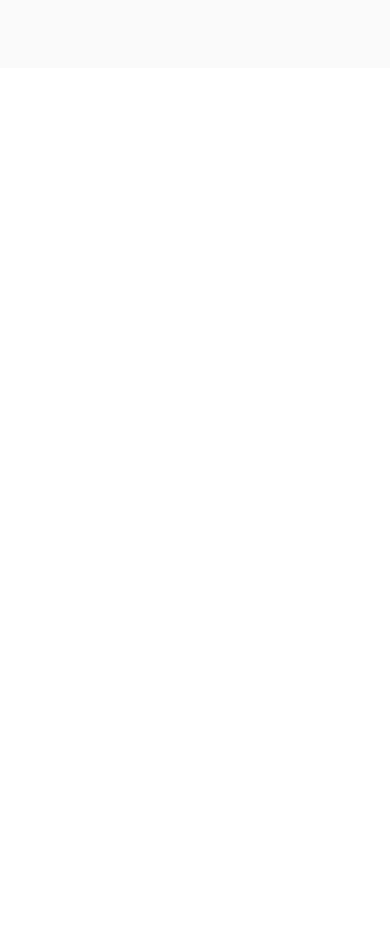
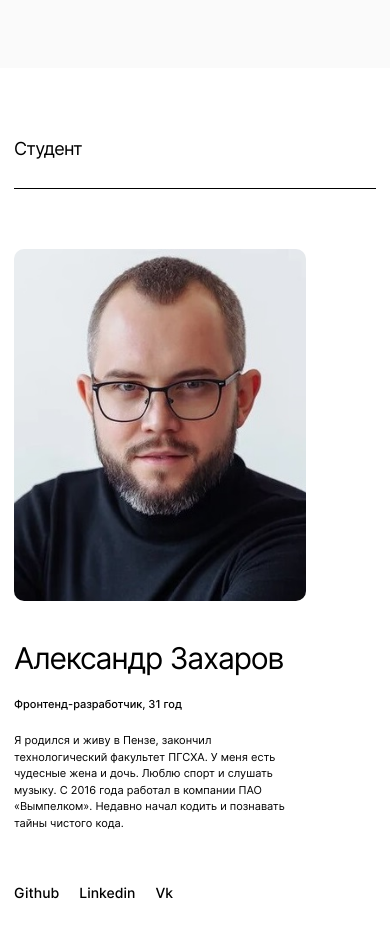
Before and after one commit to alexzkv/movies-explorer-frontend, a React (Create React App) app: page / in a window 390 px wide. Shown: the part 1860-2798 px from the top of the page. Before the commit the page ends 1928 px from the top, so only its background shows below. Built offline with nearby package versions, Linux system fonts and the light colour scheme.

Commit message:
feat: add aboutme component

```diff
--- a/src/components/AboutMe/AboutMe.css
+++ b/src/components/AboutMe/AboutMe.css
@@ -0,0 +1,126 @@
+.about-me {
+  padding: 110px 70px 101px;
+}
+
+.about-me__box {
+  display: flex;
+  justify-content: space-between;
+  margin-top: 66px;
+}
+
+.about-me__name {
+  font-weight: 400;
+  font-size: 50px;
+  line-height: 1.16;
+  letter-spacing: -0.04em;
+}
+
+.about-me__profession {
+  margin-top: 18px;
+  font-weight: 500;
+  font-size: 18px;
+  line-height: 1.11;
+}
+
+.about-me__description {
+  margin-top: 26px;
+  max-width: 600px;
+  font-weight: 400;
+  font-size: 14px;
+  line-height: 1.57;
+}
+
+.about-me__list {
+  display: flex;
+  margin-top: 120px;
+  list-style-type: none;
+}
+
+.about-me__social-network {
+  margin-right: 20px;
+  text-decoration: none;
+  font-weight: 500;
+  font-size: 14px;
+  line-height: 1.21;
+  color: #000;
+}
+
+.about-me__social-network:hover {
+  opacity: .7;
+}
+
+.about-me__photo {
+  width: 270px;
+  height: 327px;
+  object-fit: cover;
+  border-radius: 10px;
+}
+
+@media screen and (max-width: 1023px) {
+  .about-me {
+    padding: 90px 50px 91px;
+  }
+
+  .about-me__name {
+    font-size: 40px;
+    line-height: 1;
+  }
+
+  .about-me__profession {
+    margin-top: 16px;
+    font-size: 12px;
+    line-height: 1.5;
+  }
+
+  .about-me__description {
+    margin-top: 20px;
+    max-width: 364px;
+    font-size: 12px;
+    line-height: 1.5;
+  }
+
+  .about-me__list {
+    margin-top: 104px;
+  }
+
+  .about-me__photo {
+    width: 255px;
+    height: 307px;
+  }
+}
+
+@media screen and (max-width: 550px) {
+  .about-me {
+    padding: 70px 14px;
+  }
+
+  .about-me__box {
+    flex-direction: column-reverse;
+    margin-top: 60px;
+  }
+
+  .about-me__name {
+    margin-top: 39px;
+    font-size: 30px;
+    line-height: 1.2;
+  }
+
+  .about-me__profession {
+    margin-top: 20px;
+    font-size: 11px;
+  }
+
+  .about-me__description {
+    max-width: 292px;
+    font-size: 11px;
+  }
+
+  .about-me__list {
+    margin-top: 52px;
+  }
+
+  .about-me__photo {
+    width: 292px;
+    height: 352px;
+  }
+}
--- a/src/components/AboutMe/AboutMe.js
+++ b/src/components/AboutMe/AboutMe.js
@@ -0,0 +1,44 @@
+import './AboutMe.css';
+import Photo from '../../images/IMG_4455.JPG';
+
+export default function AboutMe() {
+  return (
+    <section className='about-me'>
+      <h2 className='section__title'>Студент</h2>
+      <div className='about-me__box'>
+        <div className='about-me__info'>
+          <h3 className='about-me__name'>Александр Захаров</h3>
+          <p className='about-me__profession'>Фронтенд-разработчик, 31 год</p>
+          <p className='about-me__description'>Я родился и живу в Пензе, закончил технологический факультет ПГСХА. У меня есть чудесные жена и дочь. Люблю спорт и слушать музыку. С 2016 года работал в компании ПАО «Вымпелком». Недавно начал кодить и познавать тайны чистого кода.</p>
+          <ul className='about-me__list'>
+            <li>
+              <a
+                href='https://github.com/alexzkv'
+                target='_blank'
+                rel='noreferrer'
+                className='about-me__social-network'
+              >Github</a>
+            </li>
+            <li>
+              <a
+                href='https://www.linkedin.com/mwlite/in/alexzkv'
+                target='_blank'
+                rel='noreferrer'
+                className='about-me__social-network'
+              >Linkedin</a>
+            </li>
+            <li>
+              <a
+                href='https://vk.com/alexzkv'
+                target='_blank'
+                rel='noreferrer'
+                className='about-me__social-network'
+              >Vk</a>
+            </li>
+          </ul>
+        </div>
+        <img src={ Photo } alt='фото студента' className='about-me__photo'></img>
+      </div>
+    </section>
+  );
+}
--- a/src/components/Main/Main.js
+++ b/src/components/Main/Main.js
@@ -1,6 +1,7 @@
-import AboutProject from '../AboutProject/AboutProject';
 import Promo from '../Promo/Promo';
 import Techs from '../Techs/Techs';
+import AboutProject from '../AboutProject/AboutProject';
+import AboutMe from '../AboutMe/AboutMe'
 
 export default function Main() {
   return (
@@ -8,6 +9,7 @@ export default function Main() {
       <Promo />
       <AboutProject />
       <Techs />
+      <AboutMe />
     </main>
   )
 }
```
Also changed, not shown: src/images/IMG_4455.JPG (added), src/images/student.png (added).
